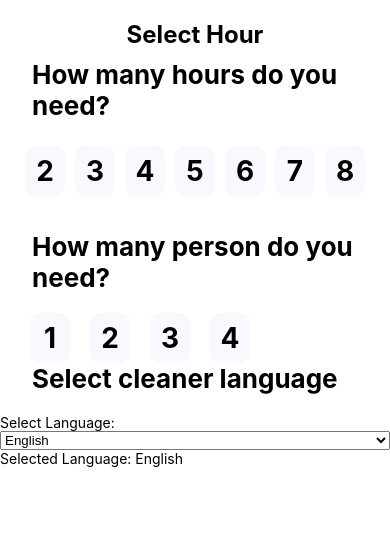
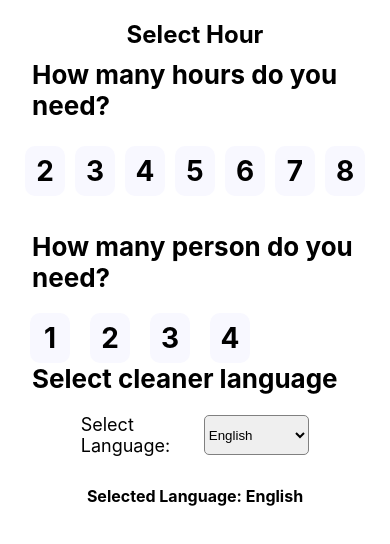
Before and after one commit to Juhaied/react-native-mbl, a React Native app in the folder my-app/: screen / in a window 390 px wide. Shown: the top 544 px of the page. Built offline with nearby package versions, Linux system fonts and the light colour scheme.

Commit message:
Last Update

```diff
--- a/my-app/components/Language.js
+++ b/my-app/components/Language.js
@@ -1,6 +1,7 @@
 import React, { useState } from 'react';
-import { View, Text} from 'react-native';
+import { View, Text, StyleSheet } from 'react-native';
 import { Picker } from '@react-native-picker/picker';
+
 const Language = () => {
   const [selectedLanguage, setSelectedLanguage] = useState('English');
 
@@ -16,9 +17,11 @@ const Language = () => {
   };
 
   return (
-    <View>
-      <Text>Select Language:</Text>
+    <View style={styles.container}>
+      <View style={styles.rowContainer}>
+        <Text style={styles.label}>Select Language:</Text>
         <Picker
+          style={styles.picker}
           selectedValue={selectedLanguage}
           onValueChange={(itemValue) => handleLanguageChange(itemValue)}
         >
@@ -26,9 +29,39 @@ const Language = () => {
             <Picker.Item key={index} label={language} value={language} />
           ))}
         </Picker>
-      <Text>Selected Language: {selectedLanguage}</Text>
+      </View>
+      <Text style={styles.selectedLanguage}>Selected Language: {selectedLanguage}</Text>
     </View>
   );
 };
 
+const styles = StyleSheet.create({
+  container: {
+    flex: 1,
+    alignItems: 'center',
+    justifyContent: 'center',
+  },
+  rowContainer: {
+    flexDirection: 'row',
+    alignItems: 'center',
+    marginBottom: 10,
+  },
+  label: {
+    fontSize: 18,
+    marginRight: 10,
+  },
+  picker: {
+    width: '60%', // Adjust the width as needed
+    height: 40,
+    borderColor: 'gray',
+    borderWidth: 1,
+    borderRadius: 5,
+  },
+  selectedLanguage: {
+    marginTop: 20,
+    fontSize: 16,
+    fontWeight: 'bold',
+  },
+});
+
 export default Language;
```
Lines whose indentation alone changed are shown as unchanged.
